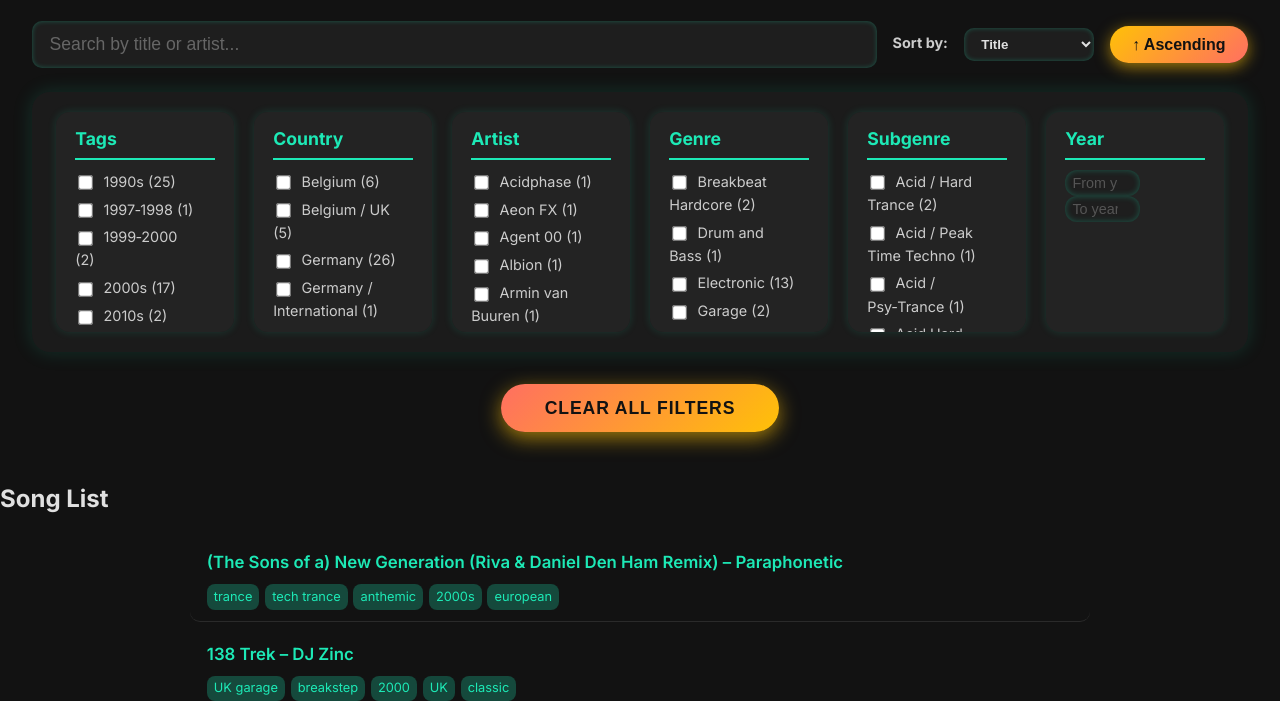
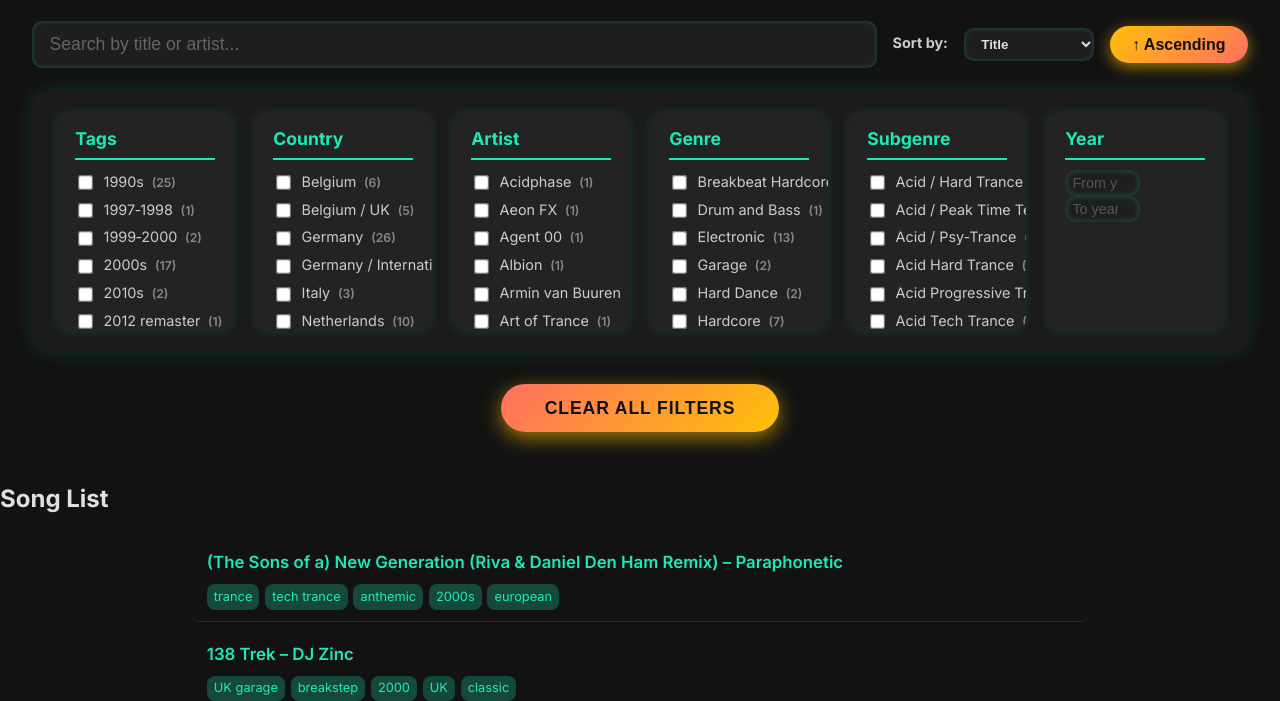
Before and after one commit to yyb334/Classic-Electronic-Archive, a plain HTML site: page index.html in a window 1280 px wide. Shown: the part 91-792 px from the top of the page. Drawn offline with Linux system fonts and the light colour scheme.

Commit message:
Update script.js and style.css with dark theme and filter layout fixes

```diff
--- a/script.js
+++ b/script.js
@@ -113,7 +113,15 @@ function renderCheckboxFilterWithCounts(containerId, allValues, group) {
     });
 
     label.appendChild(checkbox);
-    label.appendChild(document.createTextNode(` ${value} (${count})`));
+
+    // Append tag name text
+    label.appendChild(document.createTextNode(' ' + value + ' '));
+
+    // Append count inside a <small> tag
+    const small = document.createElement('small');
+    small.textContent = `(${count})`;
+    label.appendChild(small);
+
     container.appendChild(label);
   });
 }
--- a/style.css
+++ b/style.css
@@ -1,7 +1,5 @@
-/* Import a modern, professional font from Google Fonts */
 @import url('https://fonts.googleapis.com/css2?family=Inter:wght@400;600;700&display=swap');
 
-/* Reset and base */
 * {
   box-sizing: border-box;
 }
@@ -27,7 +25,6 @@ header h1 {
   text-shadow: 0 2px 6px rgba(29, 233, 182, 0.4);
 }
 
-/* Search and sort container */
 #search-sort {
   display: flex;
   flex-wrap: wrap;
@@ -58,7 +55,6 @@ header h1 {
   box-shadow: inset 0 0 8px rgba(29, 233, 182, 0.7);
 }
 
-/* Sort dropdown */
 #sort-select {
   padding: 0.6em 1em;
   border-radius: 10px;
@@ -77,7 +73,6 @@ header h1 {
   box-shadow: inset 0 0 8px rgba(29, 233, 182, 0.7);
 }
 
-/* Sort direction button */
 #sort-direction {
   background: linear-gradient(135deg, #FFC107 0%, #FF6F61 100%);
   border: none;
@@ -96,7 +91,6 @@ header h1 {
   filter: brightness(1.1);
 }
 
-/* Filters container */
 #filters {
   display: flex;
   flex-wrap: wrap;
@@ -108,7 +102,6 @@ header h1 {
   box-shadow: 0 0 20px rgba(29, 233, 182, 0.15);
 }
 
-/* Each filter group */
 #filters > div {
   flex: 1 1 160px;
   min-width: 140px;
@@ -120,7 +113,6 @@ header h1 {
   box-shadow: 0 0 8px rgba(29, 233, 182, 0.15);
 }
 
-/* Sticky headings */
 #filters h3 {
   margin: 0 0 0.6rem 0;
   font-size: 1.1rem;
@@ -135,7 +127,6 @@ header h1 {
   user-select: none;
 }
 
-/* Checkbox labels */
 label {
   display: block;
   margin-bottom: 0.3rem;
@@ -144,13 +135,13 @@ label {
   cursor: pointer;
   transition: color 0.2s ease;
   user-select: none;
+  white-space: nowrap;
 }
 
 label:hover {
   color: #1DE9B6;
 }
 
-/* Checkbox styling */
 label input[type="checkbox"] {
   margin-right: 0.55em;
   cursor: pointer;
@@ -159,7 +150,14 @@ label input[type="checkbox"] {
   accent-color: #1DE9B6;
 }
 
-/* Year inputs */
+label small {
+  margin-left: 0.3em;
+  color: #888888;
+  font-weight: 600;
+  font-size: 0.85em;
+  display: inline;
+}
+
 #year-filter-section input {
   width: 75px;
   padding: 0.35em 0.5em;
@@ -183,7 +181,6 @@ label input[type="checkbox"] {
   box-shadow: inset 0 0 8px rgba(29, 233, 182, 0.7);
 }
 
-/* Clear Filters button */
 #clear-filters {
   display: block;
   margin: 0 auto 3rem auto;
@@ -206,7 +203,6 @@ label input[type="checkbox"] {
   filter: brightness(1.15);
 }
 
-/* Song list styling */
 #song-list {
   list-style: none;
   padding-left: 0;
@@ -238,7 +234,6 @@ label input[type="checkbox"] {
   text-decoration: underline;
 }
 
-/* Tag container inside song list item */
 .tag-container {
   margin-top: 0.35em;
 }
@@ -259,7 +254,6 @@ label input[type="checkbox"] {
   background-color: rgba(29, 233, 182, 0.4);
 }
 
-/* Scrollbar styling for filter groups (modern browsers) */
 #filters > div::-webkit-scrollbar {
   width: 8px;
 }
@@ -273,7 +267,6 @@ label input[type="checkbox"] {
   background-color: rgba(29, 233, 182, 0.5);
 }
 
-/* Responsive adjustments */
 @media (max-width: 750px) {
   header h1 {
     font-size: 2rem;
```
